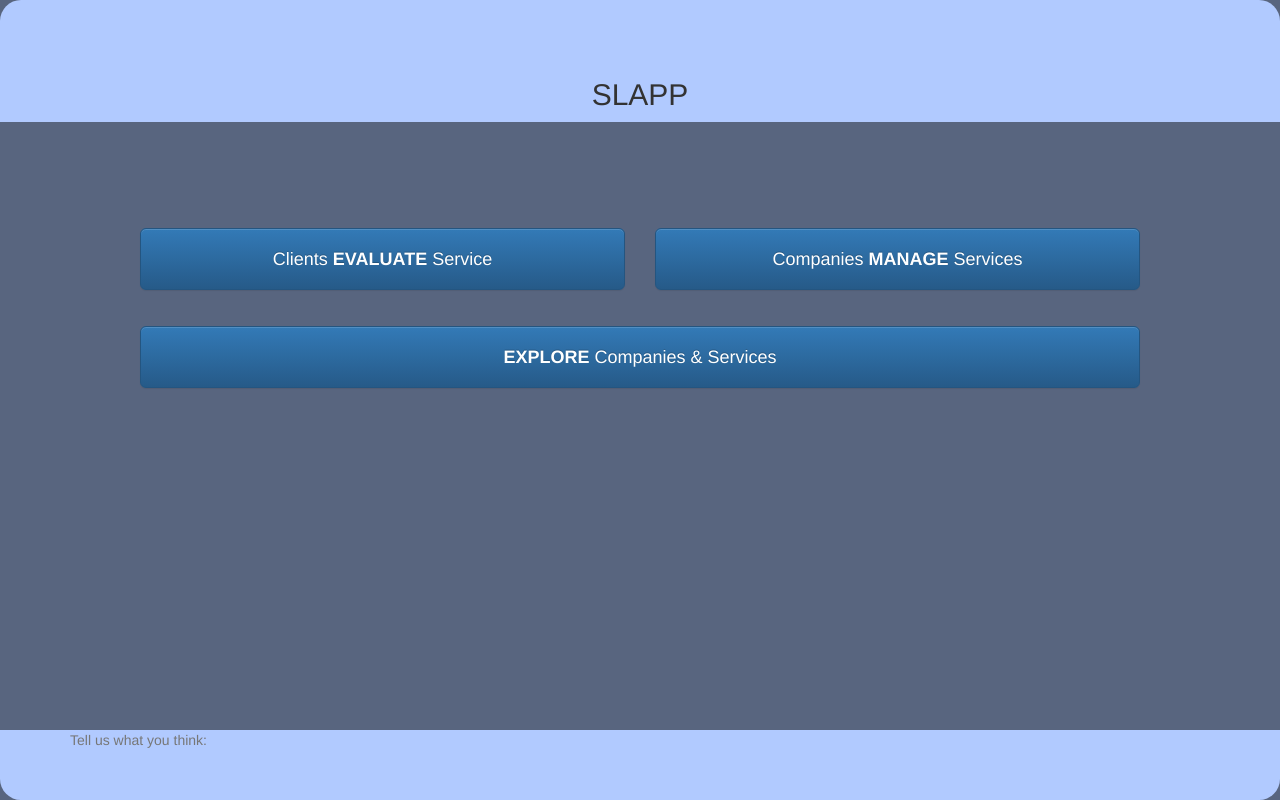
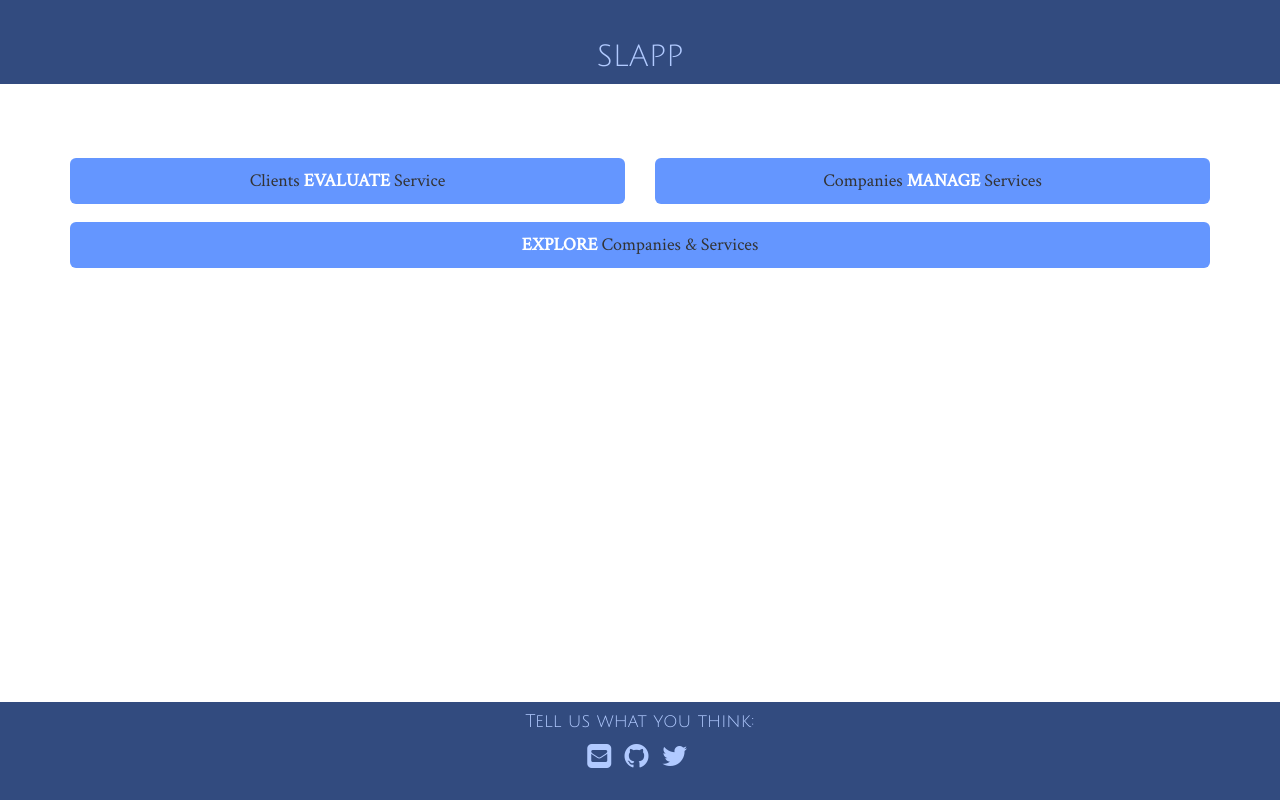
Before and after one commit to leoreq/slapp, a Django app: page /slapp/ in a window 1280 px wide. Run offline with Django 3.2, Linux system fonts and the light colour scheme; some libraries are stand-ins or nearby versions.

Commit message:
fixed bootstrap & css main view

```diff
--- a/sla_app/static/css/main.css
+++ b/sla_app/static/css/main.css
@@ -6,31 +6,48 @@ html {
 
 body {
     padding-top: 10em; /* 60px to make the container go all the way to the bottom of the topbar */
-    background-color: #58657F;
+    /*background-color: #58657F;*/
     /* Margin bottom by footer height */
     margin-bottom: 5em;
     /*font-size:1.5em;*/
+    font-family: 'Crimson Text', serif!important;
     }
 
+h2 ,h4{
+    font-family: 'Julius Sans One', sans-serif!important;
+    color:#B1CAFF!important;
+}
 .navbar {
-    background-color:#B1CAFF;
-    border-radius: 1.5em 1.5em 0 0;
+    background-color:#324B7F;
+    /*border-radius: 1.5em 1.5em 0 0;*/
     }
+
 
 .footer {
     position: absolute;
     bottom: 0;
     width: 100%;
     /* Set the fixed height of the footer here */
-    height: 5em;
-    background-color: #B1CAFF;
-    border-radius: 0 0 1.5em 1.5em;
+    height: 7em;
+    background-color: #324B7F;
+    color:#B1CAFF!important;
+    /*border-radius: 0 0 1.5em 1.5em;*/
     }
-.action-button-section {
-padding:5em;
+
+.social li a {
+    color:#B1CAFF;
+}
+.action-button-section strong {
+color:white;
 }
 
-.btn{
+.boton{
+    white-space: normal;
     padding: 1em;
     margin: 1em 0;
+    background-color: #6496FF;
 }
+.boton:hover{
+    background-color: #324B7F;
+    color:#B1CAFF!important;
+}
--- a/sla_app/templates/sla_app/boot_base.html
+++ b/sla_app/templates/sla_app/boot_base.html
@@ -9,18 +9,28 @@
     <meta name="author" content="LeeX">
 
     <!-- Le styles -->
+    <link href="{% static 'css/main.css' %}" rel="stylesheet">
+    <!-- Links for working locally -->
     <link href="{% static 'bootstrap-3.3.5-dist/css/bootstrap.css' %}" rel="stylesheet">
-
     <link href="{% static 'bootstrap-3.3.5-dist/css/bootstrap-theme.css' %}"
     rel="stylesheet">
-    <link href="{% static 'css/main.css' %}" rel="stylesheet">
+    <link href="{% static 'font-awesome-4.4.0/css/font-awesome.css' %}" rel="stylesheet">
 
+    <script src="{% static 'bootstrap-3.3.5-dist/js/jquery-1.11.3.min.js' %}" type="text/javascript"></script>
+    <link href='https://fonts.googleapis.com/css?family=Julius+Sans+One' rel='stylesheet' type='text/css'>
+    <link href='https://fonts.googleapis.com/css?family=Crimson+Text' rel='stylesheet' type='text/css'>
+    <!-- Links for working on web -->
+    <!-- link rel="stylesheet" href="https://maxcdn.bootstrapcdn.com/font-awesome/4.4.0/css/font-awesome.min.css">
+    <link rel="stylesheet" href="https://maxcdn.bootstrapcdn.com/bootstrap/3.3.5/css/bootstrap.min.css" integrity="sha512-dTfge/zgoMYpP7QbHy4gWMEGsbsdZeCXz7irItjcC3sPUFtf0kuFbDz/ixG7ArTxmDjLXDmezHubeNikyKGVyQ==" crossorigin="anonymous">
+    <script src="https://maxcdn.bootstrapcdn.com/bootstrap/3.3.5/js/bootstrap.min.js" integrity="sha512-K1qjQ+NcF2TYO/eI3M6v8EiNYZfA95pQumfvcVrTHtwQVDG+aHRqLi/ETn2uB+1JqwYqVG3LIvdm9lj6imS/pQ==" crossorigin="anonymous"></script>
+    <script src="//code.jquery.com/jquery-1.11.3.min.js"></script>
+    <script src="//code.jquery.com/jquery-migrate-1.2.1.min.js"></script -->
 
     <!-- Le HTML5 shim, for IE6-8 support of HTML5 elements -->
     <!--[if lt IE 9]>
       <script src="http://html5shim.googlecode.com/svn/trunk/html5.js"></script>
     <![endif]-->
-    <script src="{% static 'bootstrap-3.3.5-dist/js/jquery-1.11.3.min.js' %}" type="text/javascript"></script>
+
     {% block extrahead %}
     {% endblock %}
     <script type="text/javascript">
@@ -41,7 +51,7 @@
             <span class="icon-bar"></span>
             <span class="icon-bar"></span>
           </a>
-          <h2 class="brand text-center">SLAPP</h1>
+          <h2 class="brand text-center titulo">SLAPP</h2>
           <div class="nav-collapse collapse">
             <ul class="nav">
               <li class="active"><a href="/">Home</a></li>
@@ -64,14 +74,28 @@
       {% endif %}
     </div>
 
-    <div class="container">
+
     {% block content %}
     {% endblock %}
-    </div> <!-- /container -->
+     <!-- /container -->
 
     <footer class="footer">
       <div class="container">
-        <p class="text-muted">Tell us what you think: </p>
+        <div class="row">
+          <div class="col-xs-offset-3 col-xs-6">
+              <h4 class="text-muted text-center">Tell us what you think: </h4>
+          </div>
+        </div>
+        <div class="row">
+          <div class="col-xs-offset-3 col-xs-6">
+            <ul class="social list-inline text-center">
+              <li><a href="mailto:leoreq@gmail.com"><i class="fa fa-envelope-square fa-2x"></i></a></li>
+              <li><a href="https://github.com/leoreq"><i class="fa fa-github fa-2x"></i></a></li>
+              <li><a href="https://twitter.com/leoleeex"><i class="fa fa-twitter fa-2x"></i></a></li>
+             </ul>
+          </div>
+        </div>
+
       </div>
     </footer>
   </body>
--- a/sla_app/templates/sla_app/home.html
+++ b/sla_app/templates/sla_app/home.html
@@ -2,18 +2,20 @@
 
 {% block content %}
 <section class="action-button-section">
+<div class="container">
     <div class="row">
         <div class="col-xs-6">
-            <button type="button" class="btn btn-primary btn-lg btn-block">Clients <strong>EVALUATE</strong> Service</button>
+            <button type="button" class="boton btn btn-lg btn-block boton" style="white-space: normal;">Clients <strong>EVALUATE</strong> Service</button>
         </div>
         <div class="col-xs-6">
-            <button type="button" class="btn btn-primary btn-lg btn-block">Companies <strong>MANAGE</strong> Services</button>
+            <button type="button" class="boton btn btn-lg btn-block boton" style="white-space: normal;">Companies <strong>MANAGE</strong> Services</button>
         </div>
     </div>
     <div class="row">
         <div class="col-xs-12">
-            <button type="button" class="btn btn-primary btn-lg btn-block"><strong>EXPLORE</strong> Companies & Services</button>
+            <button type="button" class="boton btn btn-lg btn-block " style="white-space: normal;"><strong>EXPLORE</strong> Companies & Services</button>
         </div>
     </div>
+</div>
 </section>
 {% endblock %}
```
